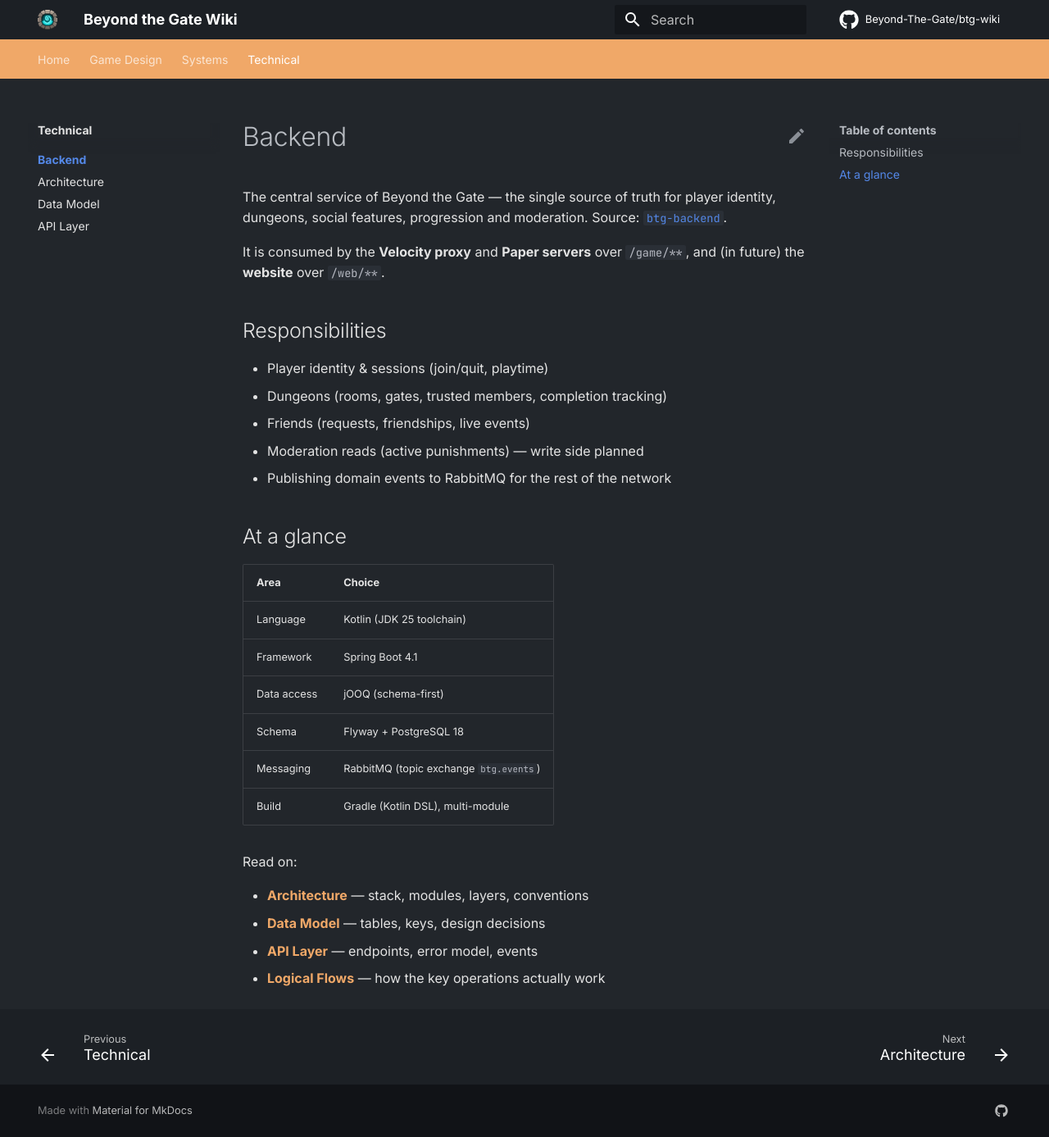
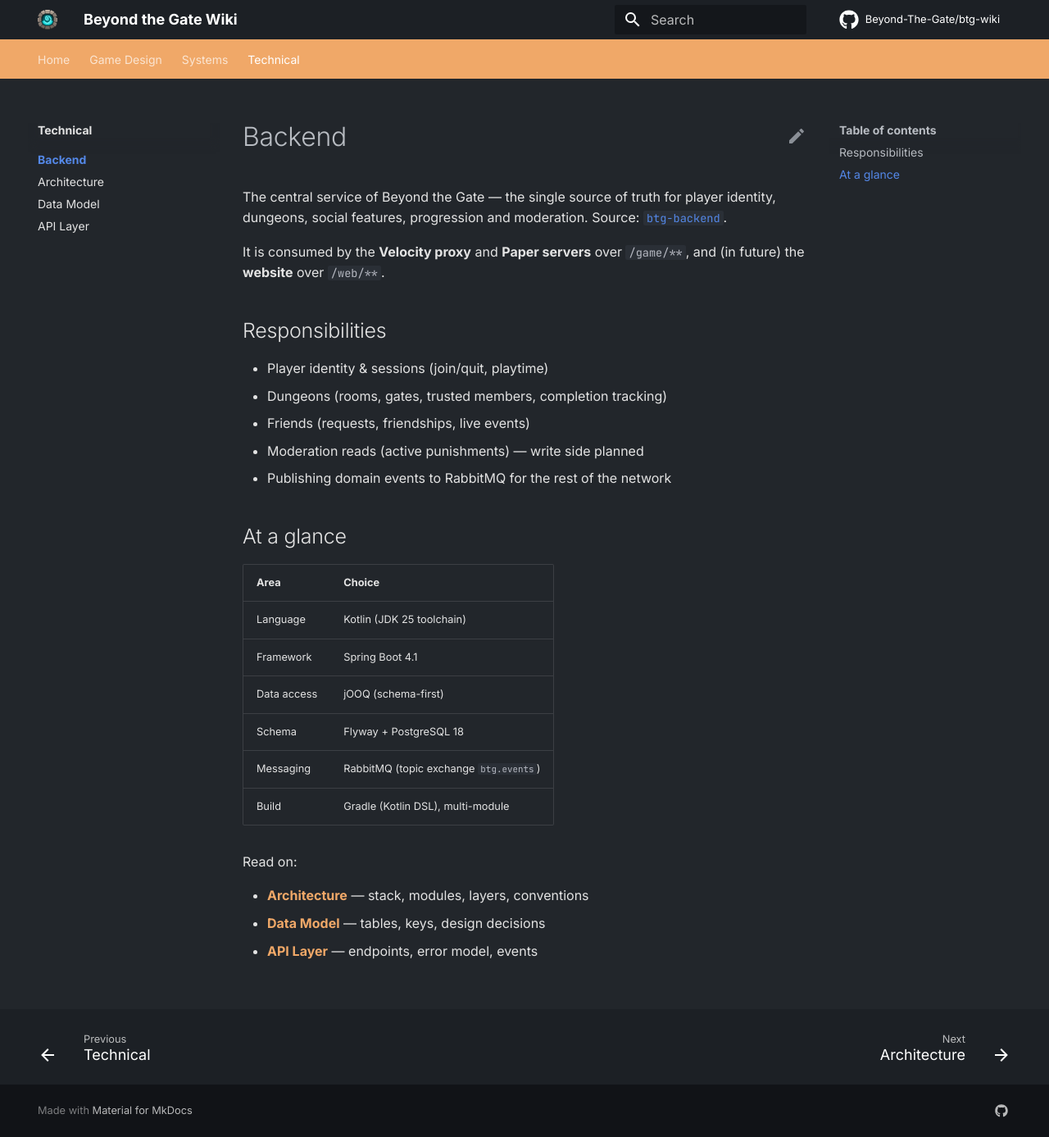
Before and after one commit to Beyond-The-Gate/btg-wiki, an MkDocs documentation site: the page built from docs/technical/backend/index.md, in a window 1280 px wide and 1387 px high. Shown: the whole window at 82% size. Built offline with MkDocs 1.6.1 and Material for MkDocs 9.7.7, drawn with Linux system fonts in a browser that asks for light colours; comment, search, counter and statistics services are not loaded.

Commit message:
Update index.md

```diff
--- a/docs/technical/backend/index.md
+++ b/docs/technical/backend/index.md
@@ -28,4 +28,3 @@ Read on:
 - **[Architecture](architecture.md)** — stack, modules, layers, conventions
 - **[Data Model](data-model.md)** — tables, keys, design decisions
 - **[API Layer](api.md)** — endpoints, error model, events
-- **[Logical Flows](flows.md)** — how the key operations actually work
```
